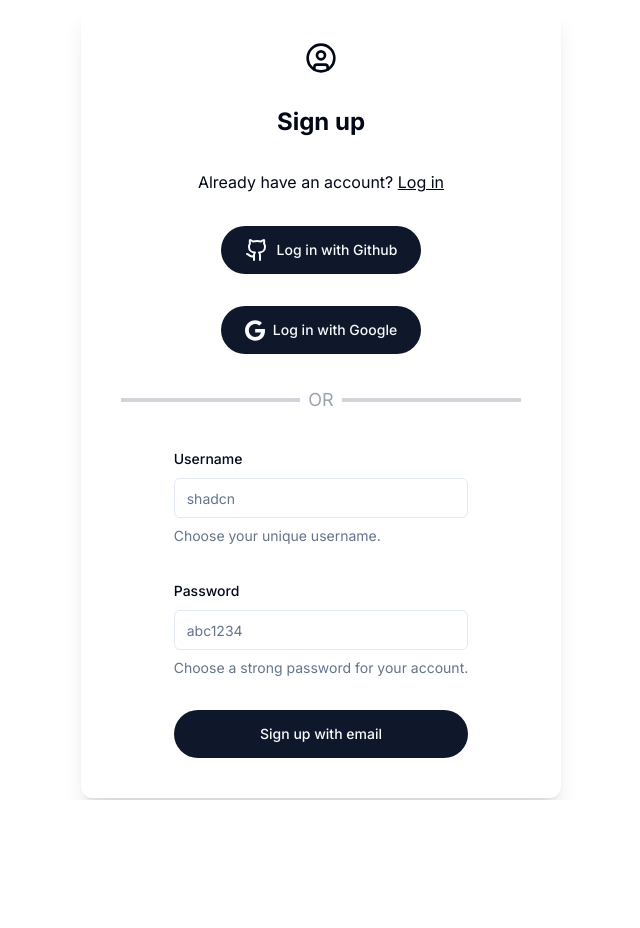
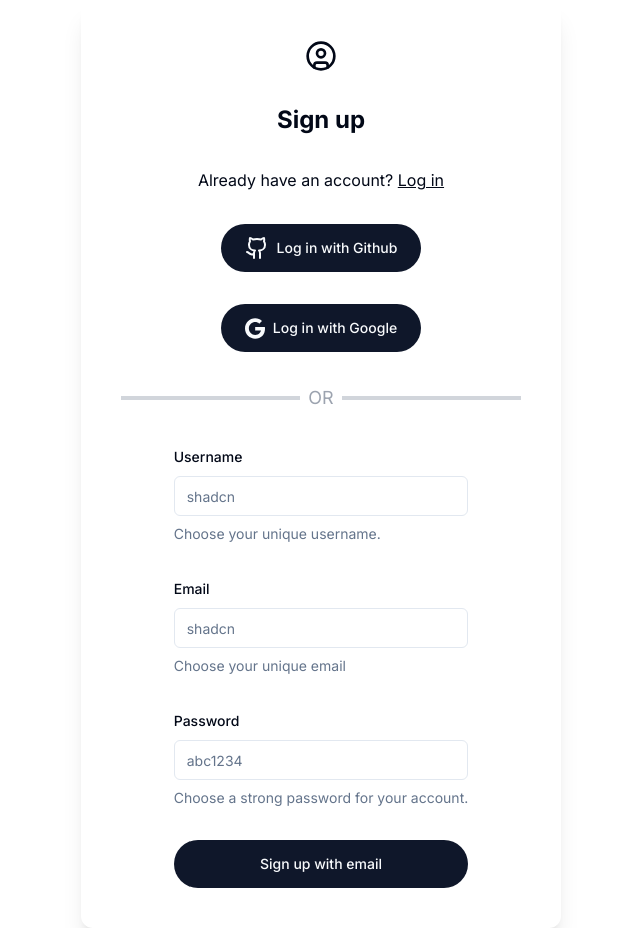
Before and after one commit to botirk38/travel.io, a Next.js app in the folder travel.io/: page /signup in a window 1280 px wide. Shown: the whole page, without its empty margins (319-959 px from the left). Before the commit the page ends 800 px from the top, so only its background shows below. Built offline with nearby package versions, Linux system fonts and the light colour scheme.

Commit message:
Implement form based signup, which calls the /register endpoint to save it to the user db

```diff
--- a/travel.io/api/signup/signup.ts
+++ b/travel.io/api/signup/signup.ts
@@ -4,6 +4,8 @@ import { z } from "zod";
 const formSchema = z.object({
 	username: z.string().min(2).max(50),
 	password: z.string().min(2).max(50),
+	email: z.string().email().max(320),
+
 });
 
 
--- a/travel.io/app/(auth)/signup/page.tsx
+++ b/travel.io/app/(auth)/signup/page.tsx
@@ -25,6 +25,7 @@ import { postSignup } from "@/api/signup/signup";
 const formSchema = z.object({
 	username: z.string().min(2).max(50),
 	password: z.string().min(2).max(50),
+	email: z.string().email().max(320),
 });
 import { useMutation } from "react-query";
 import { useToast } from "@/components/ui/use-toast";
@@ -35,6 +36,8 @@ export default function Home() {
 		resolver: zodResolver(formSchema),
 		defaultValues: {
 			username: "",
+			password: "",
+			email:"",
 		},
 	});
 
@@ -138,6 +141,24 @@ export default function Home() {
 									</FormItem>
 								)}
 							/>
+
+							<FormField
+								control={form.control}
+								name="email"
+								render={({ field }) => (
+									<FormItem>
+										<FormLabel>Email</FormLabel>
+										<FormControl>
+											<Input placeholder="shadcn" {...field} />
+										</FormControl>
+										<FormDescription>
+											Choose your unique email
+										</FormDescription>
+										<FormMessage />
+									</FormItem>
+								)}
+							/>
+
 							<FormField
 								control={form.control}
 								name="password"
```
Also changed, not shown: 2 other files (tests, documents, lock files or other folders).
